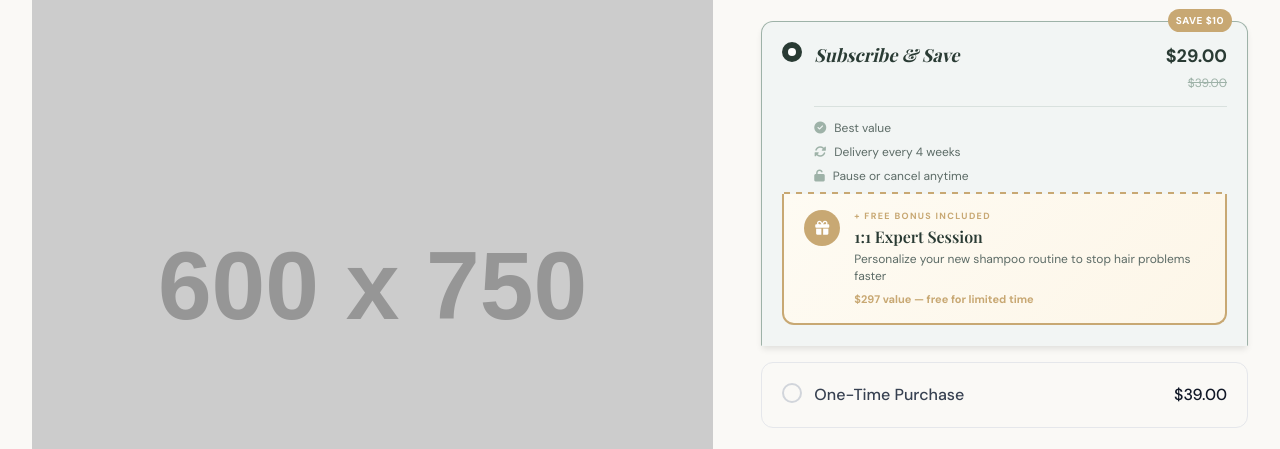
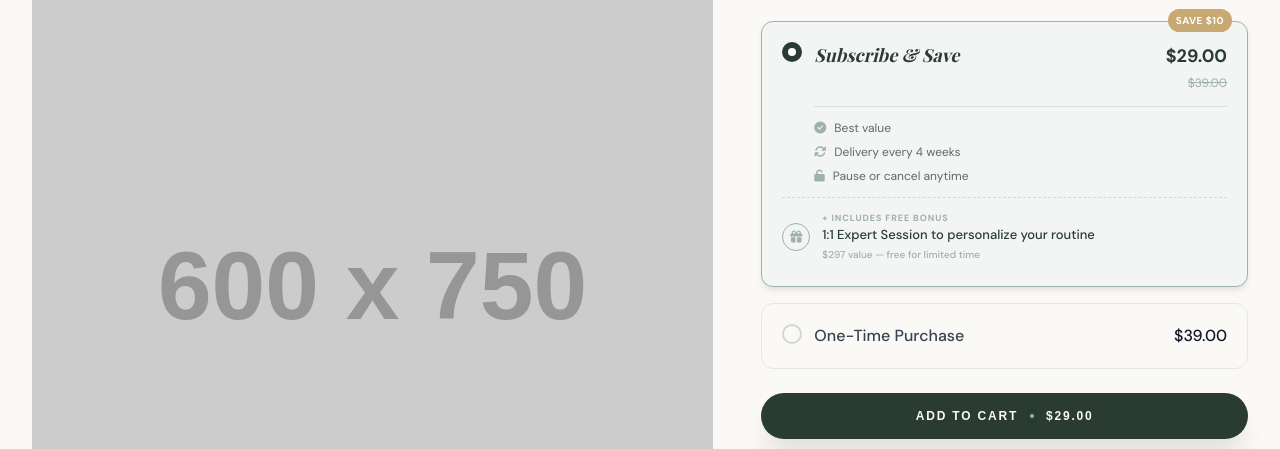
Before and after one commit to niklas-exitace/dualis-atf-experiments, a plain HTML site: page index.html in a window 1280 px wide. Shown: the part 325-774 px from the top of the page. Drawn offline with nearby package versions, Linux system fonts and the light colour scheme; placeholder pictures from the web are drawn by us; a web font is replaced by a local one.

Commit message:
fix: make bonus box subtle and tasteful
- Removed gold/yellow background - too loud
- Removed dashed gold border - too prominent
- Now uses subtle sage accent to match theme
- Smaller icon, lighter styling
- Sits inside the option box with just a dashed separator
- Condensed copy into single line

Still visible but not screaming for attention.

```diff
--- a/index.html
+++ b/index.html
@@ -103,17 +103,15 @@
                 </div>
               </div>
 
-              <!-- ATTACHED Bonus Box (only shows when this option selected) -->
+              <!-- ATTACHED Bonus (subtle, inside the box) -->
               <div class="price-option__bonus">
-                <div class="price-option__bonus-connector"></div>
                 <div class="price-option__bonus-content">
                   <div class="price-option__bonus-icon">
                     <i class="fas fa-gift"></i>
                   </div>
                   <div class="price-option__bonus-text">
-                    <span class="price-option__bonus-label">+ FREE BONUS INCLUDED</span>
-                    <span class="price-option__bonus-title">1:1 Expert Session</span>
-                    <span class="price-option__bonus-desc">Personalize your new shampoo routine to stop hair problems faster</span>
+                    <span class="price-option__bonus-label">+ Includes free bonus</span>
+                    <span class="price-option__bonus-title">1:1 Expert Session to personalize your routine</span>
                     <span class="price-option__bonus-value">$297 value — free for limited time</span>
                   </div>
                 </div>
@@ -133,17 +131,15 @@
                 </div>
               </div>
 
-              <!-- ATTACHED Bonus Box (only shows when this option selected) -->
+              <!-- ATTACHED Bonus (subtle, inside the box) -->
               <div class="price-option__bonus">
-                <div class="price-option__bonus-connector"></div>
                 <div class="price-option__bonus-content">
                   <div class="price-option__bonus-icon">
                     <i class="fas fa-gift"></i>
                   </div>
                   <div class="price-option__bonus-text">
-                    <span class="price-option__bonus-label">+ FREE BONUS INCLUDED</span>
-                    <span class="price-option__bonus-title">1:1 Expert Session</span>
-                    <span class="price-option__bonus-desc">Personalize your new shampoo routine to stop hair problems faster</span>
+                    <span class="price-option__bonus-label">+ Includes free bonus</span>
+                    <span class="price-option__bonus-title">1:1 Expert Session to personalize your routine</span>
                     <span class="price-option__bonus-value">$297 value — free for limited time</span>
                   </div>
                 </div>
--- a/styles.css
+++ b/styles.css
@@ -644,12 +644,12 @@ h1, h2, h3, h4, .serif { font-family: var(--font-serif); }
 /* ===========================================
    ATTACHED BONUS BOX - EXPERIMENT B
    Per Pauline feedback: bonus attaches to selected option
+   Subtle & tasteful - not shouty
    =========================================== */
 
 /* Container for bonus - only visible when option is selected */
 .price-option__bonus {
   display: none;
-  margin-top: -1px; /* overlap border */
   position: relative;
 }
 
@@ -658,52 +658,28 @@ h1, h2, h3, h4, .serif { font-family: var(--font-serif); }
   display: block;
 }
 
-/* Visual connector from option to bonus */
+/* Hide the connector - too noisy */
 .price-option__bonus-connector {
-  position: absolute;
-  left: 2rem;
-  top: 0;
-  width: 2px;
-  height: 12px;
-  background-color: var(--color-gold);
+  display: none;
 }
 
-/* Main bonus content area */
+/* Main bonus content area - subtle styling */
 .price-option__bonus-content {
   display: flex;
-  align-items: flex-start;
-  gap: 0.875rem;
-  background: linear-gradient(135deg, #fefbf3 0%, #fdf6e8 100%);
-  border: 2px solid var(--color-gold);
-  border-top: none;
-  border-radius: 0 0 0.75rem 0.75rem;
-  padding: 1rem 1.25rem;
-  margin-top: 10px;
-  position: relative;
+  align-items: center;
+  gap: 0.75rem;
+  background-color: transparent;
+  border-top: 1px dashed rgba(158, 178, 168, 0.4);
+  padding: 0.875rem 0 0.25rem;
+  margin-top: 0.75rem;
 }
 
-/* Dashed top border effect */
-.price-option__bonus-content::before {
-  content: '';
-  position: absolute;
-  top: -2px;
-  left: 0;
-  right: 0;
-  height: 2px;
-  background: repeating-linear-gradient(
-    90deg,
-    var(--color-gold) 0px,
-    var(--color-gold) 6px,
-    transparent 6px,
-    transparent 12px
-  );
-}
-
-/* Gift icon container */
+/* Gift icon - subtle */
 .price-option__bonus-icon {
-  width: 36px;
-  height: 36px;
-  background-color: var(--color-gold);
+  width: 28px;
+  height: 28px;
+  background-color: var(--color-sage-light);
+  border: 1px solid var(--color-sage);
   border-radius: 50%;
   display: flex;
   align-items: center;
@@ -712,65 +688,57 @@ h1, h2, h3, h4, .serif { font-family: var(--font-serif); }
 }
 
 .price-option__bonus-icon i {
-  color: white;
-  font-size: 14px;
+  color: var(--color-sage);
+  font-size: 12px;
 }
 
-/* Text content */
+/* Text content - inline & compact */
 .price-option__bonus-text {
   display: flex;
   flex-direction: column;
-  gap: 0.125rem;
+  gap: 0;
 }
 
 .price-option__bonus-label {
   font-size: 9px;
-  font-weight: 700;
+  font-weight: 600;
   text-transform: uppercase;
-  letter-spacing: 0.15em;
-  color: var(--color-gold);
+  letter-spacing: 0.1em;
+  color: var(--color-sage);
 }
 
 .price-option__bonus-title {
-  font-family: var(--font-serif);
-  font-size: 16px;
-  font-weight: 600;
+  font-size: 13px;
+  font-weight: 500;
   color: var(--color-forest);
 }
 
 .price-option__bonus-desc {
-  font-size: 12px;
-  color: #5C6B66;
-  line-height: 1.4;
+  font-size: 11px;
+  color: #6b7280;
+  line-height: 1.3;
 }
 
 .price-option__bonus-value {
-  font-size: 11px;
-  font-weight: 600;
-  color: var(--color-gold);
-  margin-top: 0.25rem;
+  font-size: 10px;
+  font-weight: 500;
+  color: var(--color-sage);
+  margin-top: 0.125rem;
 }
 
-/* When selected, extend the main container styling */
+/* Keep container normal - no special border treatment */
 .price-option--selected .price-option__container--with-bonus {
-  border-radius: 0.75rem 0.75rem 0 0;
-  border-bottom-color: transparent;
+  border-radius: 0.75rem;
 }
 
-/* Smooth transition */
+/* Smooth fade in */
 .price-option__bonus-content {
-  animation: slideDown 0.2s ease-out;
+  animation: fadeIn 0.15s ease-out;
 }
 
-@keyframes slideDown {
-  from {
-    opacity: 0;
-    transform: translateY(-8px);
-  }
-  to {
-    opacity: 1;
-    transform: translateY(0);
-  }
+@keyframes fadeIn {
+  from { opacity: 0; }
+  to { opacity: 1; }
 }
 
 /* One-time option adjustments when selected */
```
